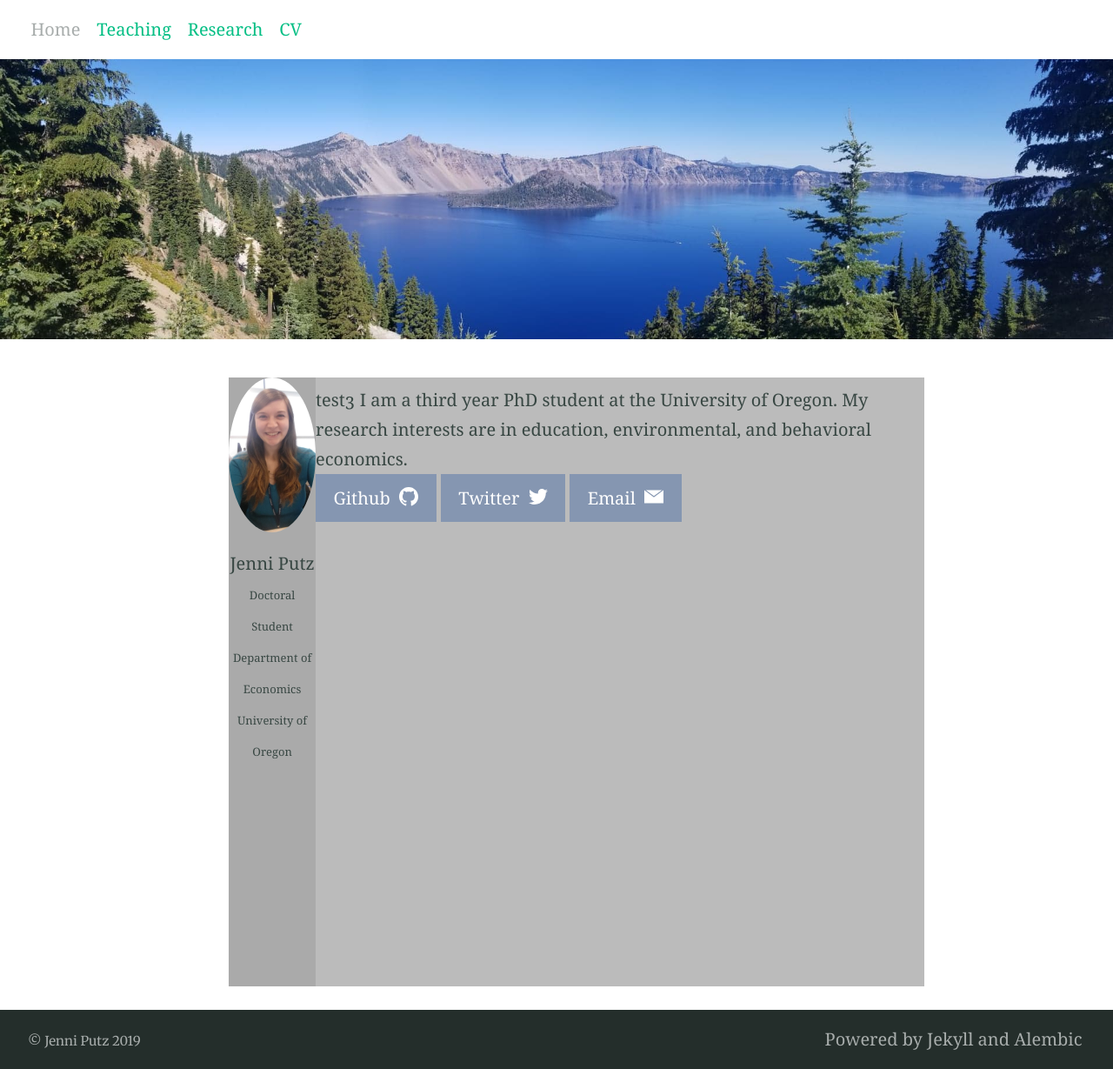
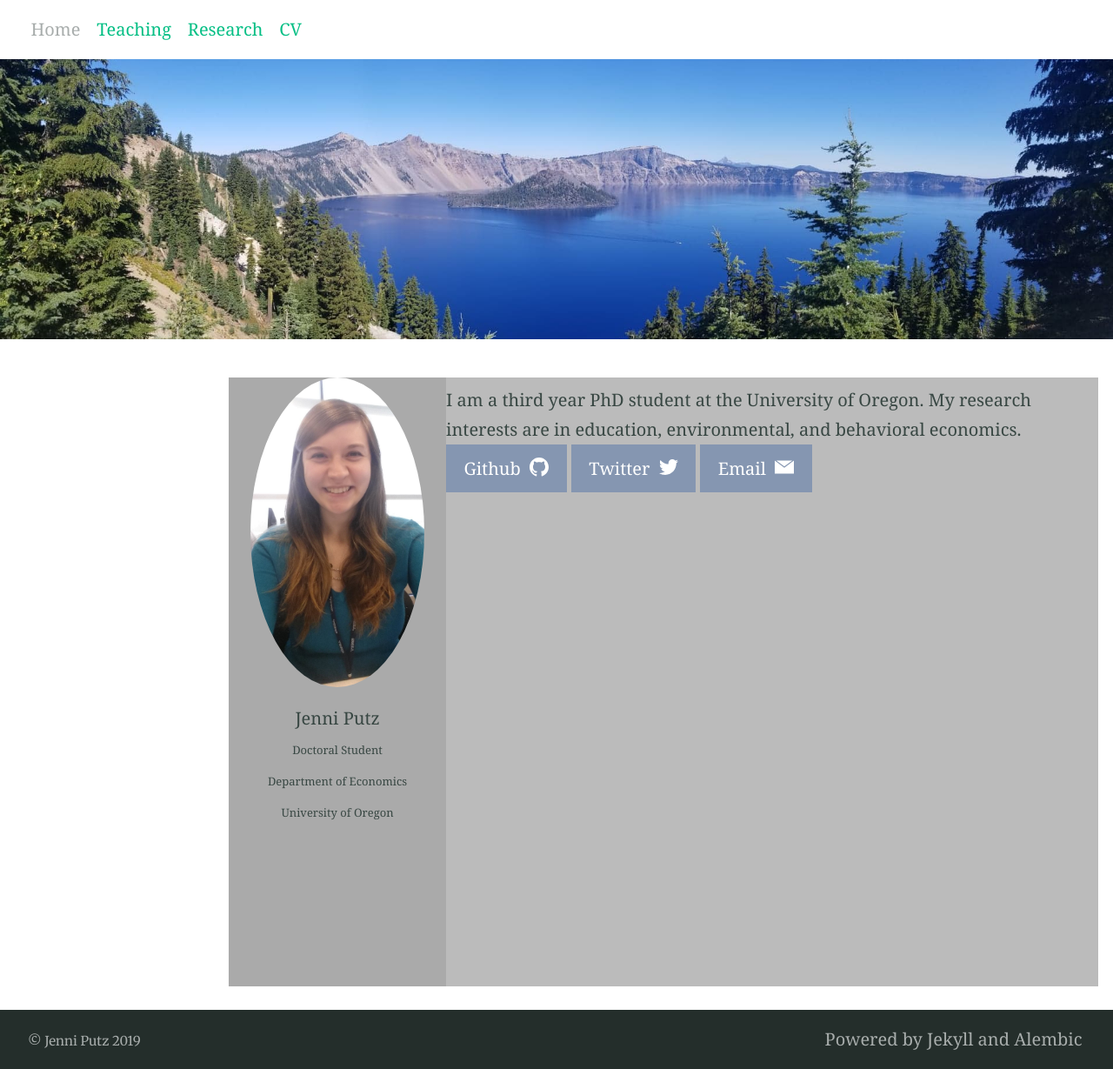
Before and after one commit to jenni-putz/1jenni-putz.github.io, a Jekyll site: the page built from index.md, in a window 1280 px wide. Shown: the whole page at 87% size. Built offline with Jekyll 4.4.1, drawn with Linux system fonts in a browser that asks for light colours; our own code applies the rules of GitHub Pages for plain Markdown files; part of the change alters nothing that is shown.

Commit message:
Update index.md

```diff
--- a/index.md
+++ b/index.md
@@ -27,11 +27,11 @@ img {
 }
 
 .left {
-  width: 100px;
+  width: 250px;
 }
 
 .right {
-  width: 700px;
+  width: 750px;
 }
 
 /* Clear floats after the columns */
@@ -54,7 +54,7 @@ img {
      University of Oregon</font></p>
   </div>
   <div class="column right" style="background-color:#bbb;">
-    <p>test3 I am a third year PhD student at the University of Oregon. My research interests are in education, environmental, and behavioral economics. <br />
+    <p>I am a third year PhD student at the University of Oregon. My research interests are in education, environmental, and behavioral economics. <br />
 
 {% include button.html text="Github" icon="github" link="https://github.com/jenni-putz" color="#8596B1" %} {% include button.html text="Twitter" icon="twitter" link="https://twitter.com/pootzie_xoxo" color="#8596B1" %} {% include button.html text="Email" icon="email" link="mailto:jputz@uoregon.edu" color="#8596B1" %} </p>
   </div>
```
